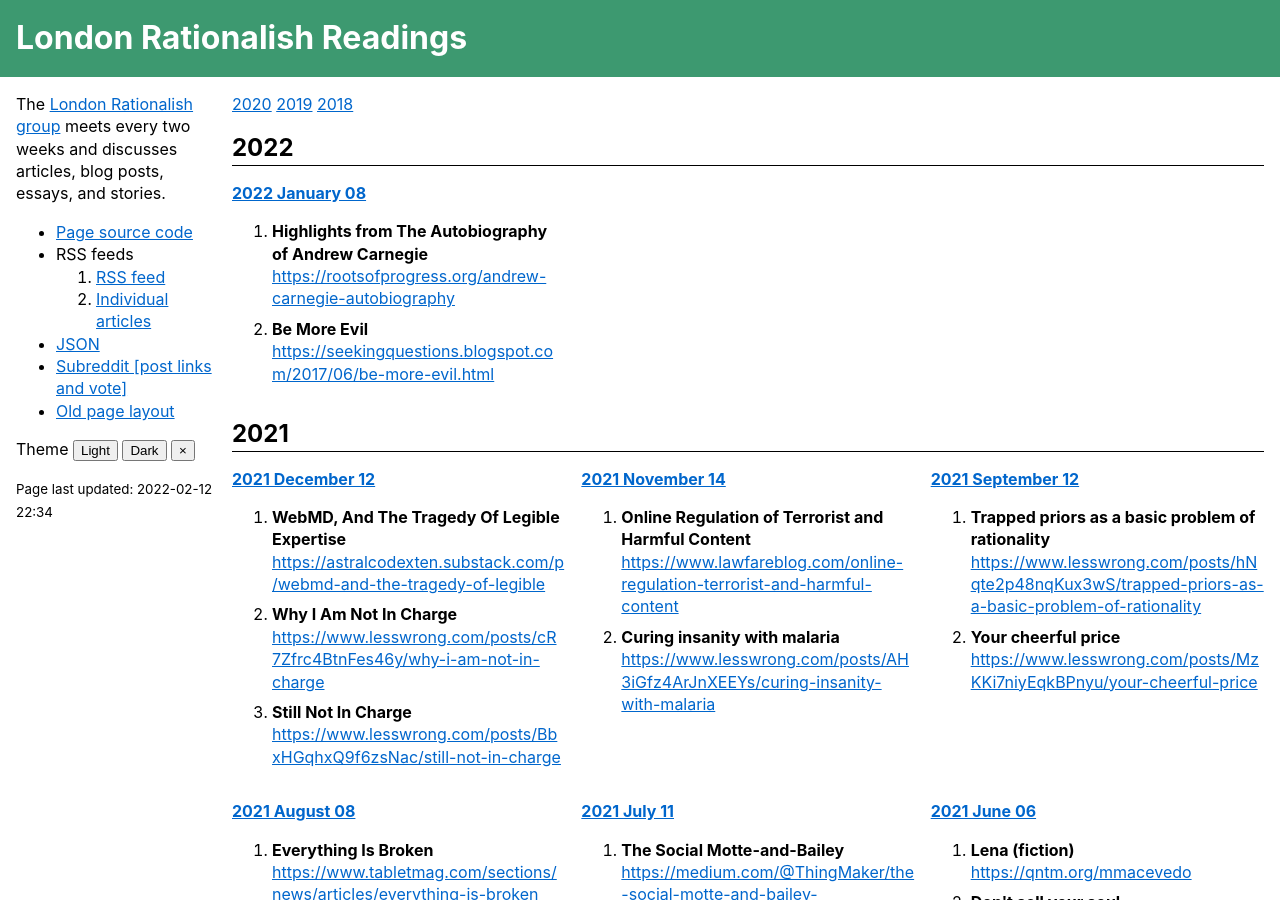
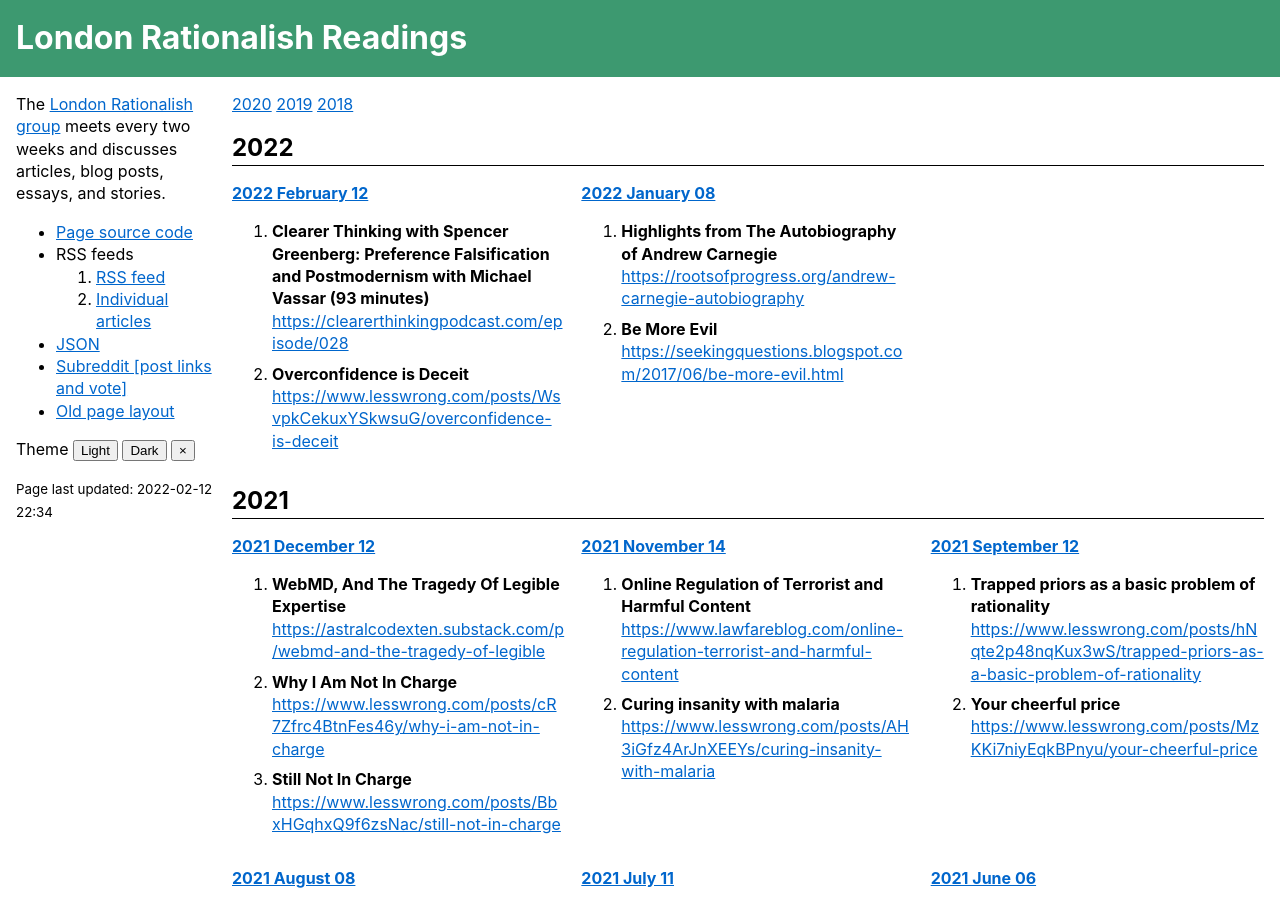
Before and after one commit to sackeyjason/london-rationalish-readings, a Jekyll site: the page built from index.html, in a window 1280 px wide and 900 px high. Built offline with Jekyll 4.4.1, drawn with Linux system fonts in a browser that asks for light colours.

Commit message:
Update list.yaml
2022.02.12

```diff
--- a/_data/list.yaml
+++ b/_data/list.yaml
@@ -1,4 +1,10 @@
 meetings:
+- date: 2022.02.12
+  list:
+  - title: "Clearer Thinking with Spencer Greenberg: Preference Falsification and Postmodernism with Michael Vassar (93 minutes)"
+    link: https://clearerthinkingpodcast.com/episode/028
+  - title: "Overconfidence is Deceit"
+    link: https://www.lesswrong.com/posts/WsvpkCekuxYSkwsuG/overconfidence-is-deceit
 - date: 2022.01.08
   list:
   - title: "Highlights from The Autobiography of Andrew Carnegie"
```
